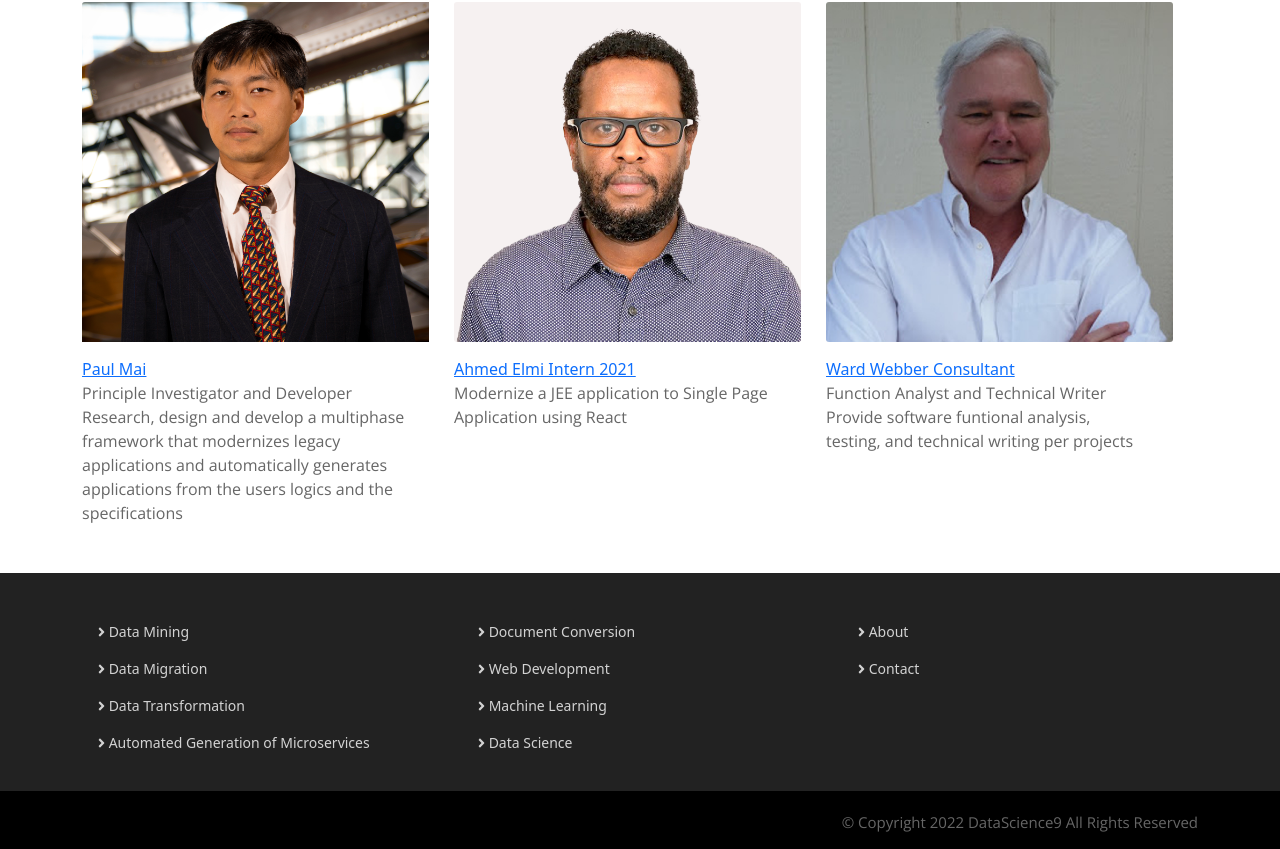
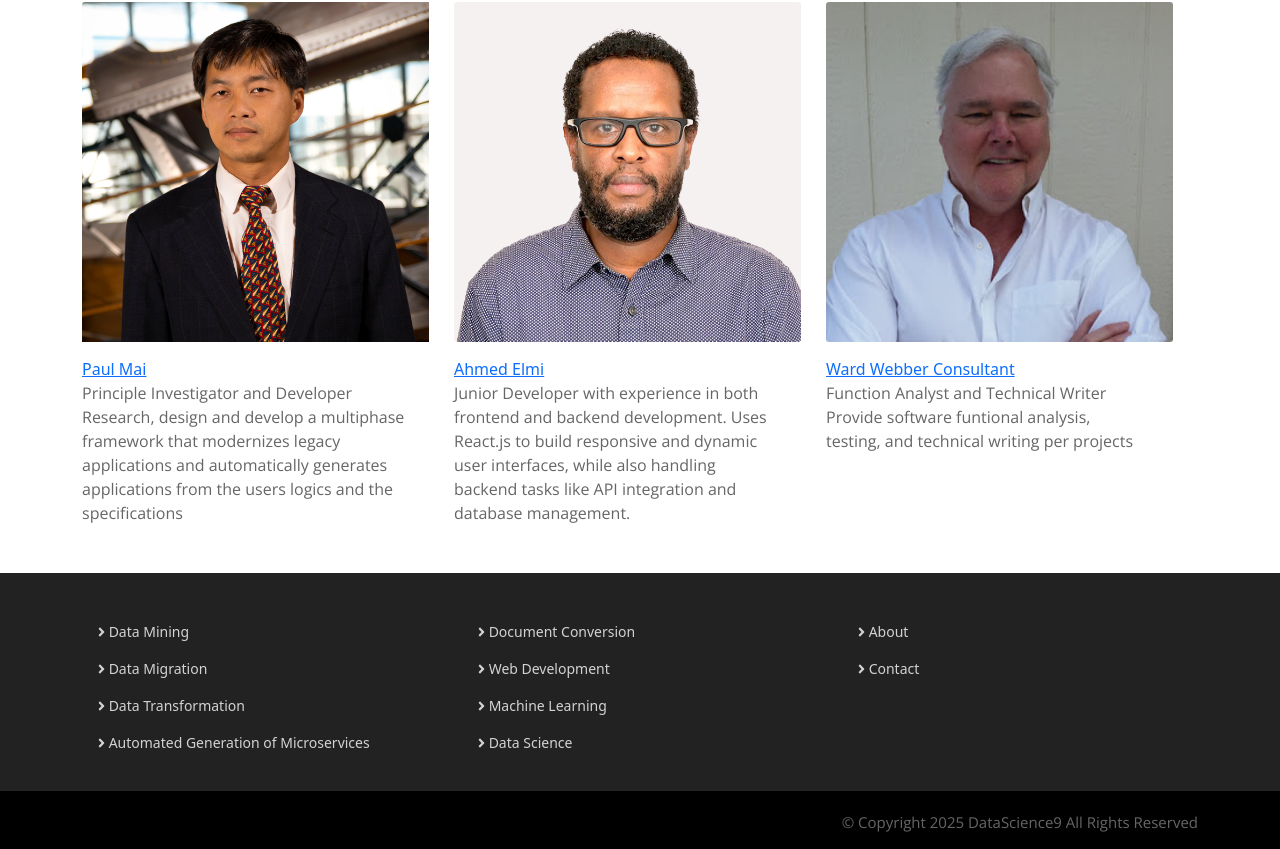
Before and after one commit to gmai2006/reactdatascience9, a React (Create React App) app: page /about in a window 1280 px wide. Shown: the part 734-1583 px from the top of the page. Built offline with nearby package versions, Linux system fonts and the light colour scheme.

Commit message:
update about page

```diff
--- a/package.json
+++ b/package.json
@@ -20,9 +20,9 @@
     "medium-editor": "^5.23.3",
     "npm": "^6.10.1",
     "pure-react-carousel": "^1.21.1",
-    "react": "^17.0.1",
+    "react": "^17.0.2",
     "react-bootstrap": "^2.0.0-rc.1",
-    "react-dom": "^17.0.1",
+    "react-dom": "^17.0.2",
     "react-draft-wysiwyg": "^1.14.5",
     "react-google-recaptcha": "^1.1.0",
     "react-medium-editor-2": "^0.1.0",
--- a/src/components/Footer/index.jsx
+++ b/src/components/Footer/index.jsx
@@ -48,7 +48,7 @@ const Footer = () => {
                     <Row>
 
                         <div className='copyright ml-auto'>
-                            <span>© Copyright 2022 DataScience9 All Rights Reserved</span>
+                            <span>© Copyright 2025 DataScience9 All Rights Reserved</span>
                         </div>
                     </Row>
 
--- a/src/pages/About/About.jsx
+++ b/src/pages/About/About.jsx
@@ -76,8 +76,8 @@ const About = () => {
           <Card className="portfolio-card">
             <Card.Img src={baya} />
             <Card.Body>
-              <Card.Link href="https://www.linkedin.com/in/ahmed-elmi-179a07199/">Ahmed Elmi Intern 2021</Card.Link>
-              <Card.Text>Modernize a JEE application to Single Page Application using React</Card.Text>
+              <Card.Link href="https://www.linkedin.com/in/ahmed-elmi-179a07199/">Ahmed Elmi </Card.Link>
+              <Card.Text>Junior Developer with experience in both frontend and backend development. Uses React.js to build responsive and dynamic user interfaces, while also handling backend tasks like API integration and database management.</Card.Text>
             </Card.Body>
           </Card>
           <Card className="portfolio-card">
```
Also changed, not shown: 2 other files (tests, documents, lock files or other folders).
